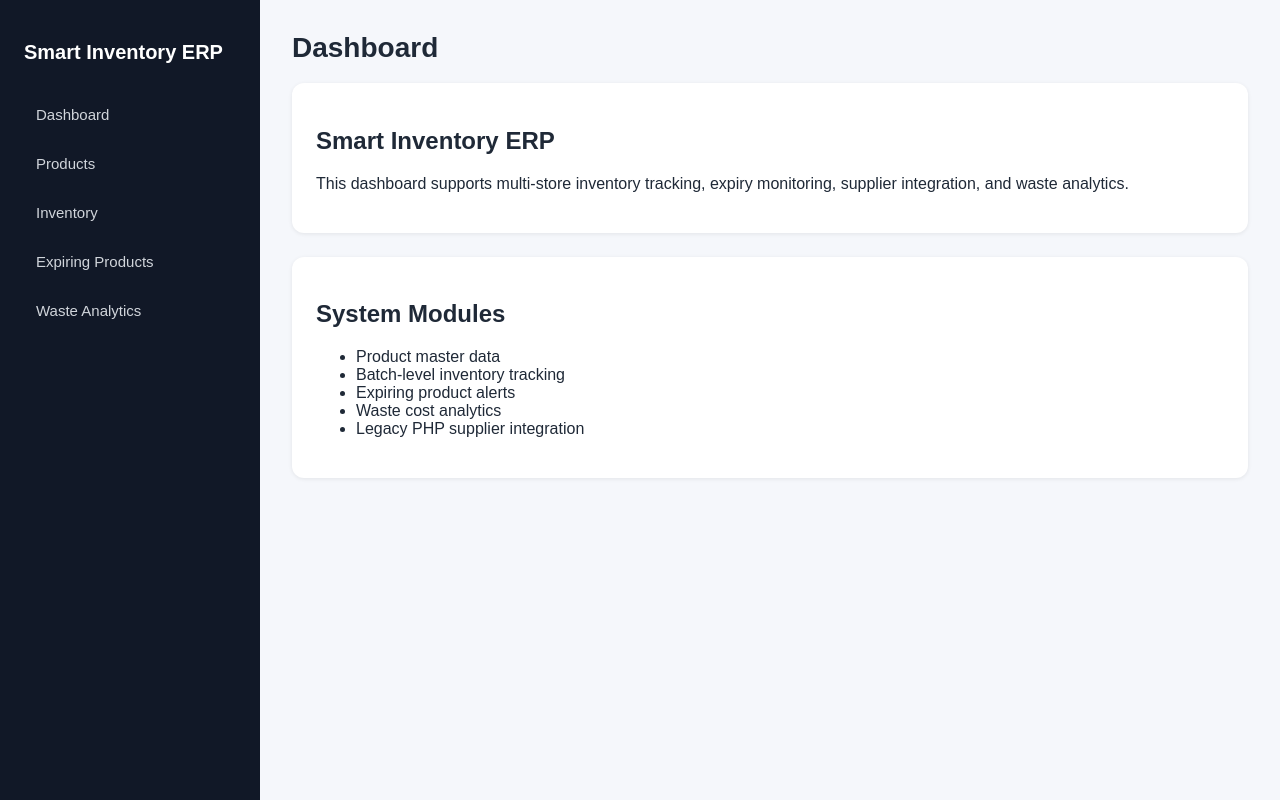
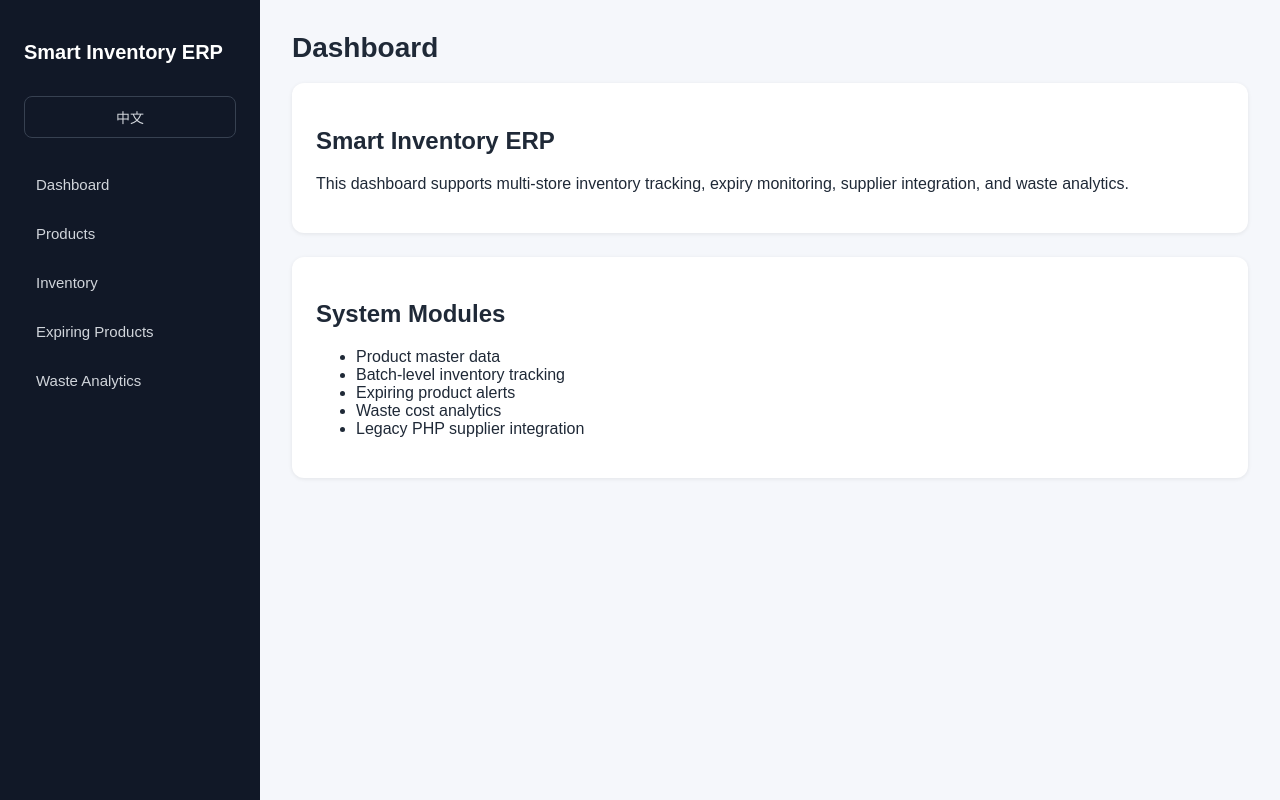
Before and after one commit to eyebear/smart-inventory-erp, a Next.js app in the folder frontend/: page / in a window 1280 px wide. Built offline with nearby package versions, Linux system fonts and the light colour scheme.

Commit message:
bilingual

```diff
--- a/frontend/src/app/globals.css
+++ b/frontend/src/app/globals.css
@@ -79,3 +79,28 @@ td {
 th {
   background: #f9fafb;
 }
+
+.language-toggle {
+  width: 100%;
+  margin-bottom: 28px;
+  padding: 10px 12px;
+  border: 1px solid #374151;
+  border-radius: 8px;
+  background: transparent;
+  color: #d1d5db;
+  cursor: pointer;
+  font-size: 14px;
+}
+
+.language-toggle:hover {
+  background: #374151;
+  color: white;
+}
+
+html[data-lang="en"] .lang-zh {
+  display: none;
+}
+
+html[data-lang="zh"] .lang-en {
+  display: none;
+}
--- a/frontend/src/app/layout.tsx
+++ b/frontend/src/app/layout.tsx
@@ -1,6 +1,7 @@
 import type { Metadata } from "next";
 import Link from "next/link";
 import "./globals.css";
+import LanguageToggle from "@/components/LanguageToggle";
 
 export const metadata: Metadata = {
   title: "Smart Inventory ERP",
@@ -18,13 +19,32 @@ export default function RootLayout({
         <div className="app-shell">
           <aside className="sidebar">
             <h2>Smart Inventory ERP</h2>
+            <LanguageToggle />
+            <nav>
+              <Link href="/">
+                <span className="lang-en">Dashboard</span>
+                <span className="lang-zh">仪表盘</span>
+              </Link>
 
-            <nav>
-              <Link href="/">Dashboard</Link>
-              <Link href="/products">Products</Link>
-              <Link href="/inventory">Inventory</Link>
-              <Link href="/expiring-products">Expiring Products</Link>
-              <Link href="/waste-analytics">Waste Analytics</Link>
+              <Link href="/products">
+                <span className="lang-en">Products</span>
+                <span className="lang-zh">商品管理</span>
+              </Link>
+
+              <Link href="/inventory">
+                <span className="lang-en">Inventory</span>
+                <span className="lang-zh">库存管理</span>
+              </Link>
+
+              <Link href="/expiring-products">
+                <span className="lang-en">Expiring Products</span>
+                <span className="lang-zh">临期商品</span>
+              </Link>
+
+              <Link href="/waste-analytics">
+                <span className="lang-en">Waste Analytics</span>
+                <span className="lang-zh">损耗分析</span>
+              </Link>
             </nav>
           </aside>
 
--- /dev/null
+++ b/frontend/src/components/LanguageToggle.tsx
@@ -0,0 +1,20 @@
+"use client";
+
+import { useEffect, useState } from "react";
+
+export default function LanguageToggle() {
+  const [language, setLanguage] = useState<"en" | "zh">("en");
+
+  useEffect(() => {
+    document.documentElement.setAttribute("data-lang", language);
+  }, [language]);
+
+  return (
+    <button
+      className="language-toggle"
+      onClick={() => setLanguage(language === "en" ? "zh" : "en")}
+    >
+      {language === "en" ? "中文" : "English"}
+    </button>
+  );
+}
```
